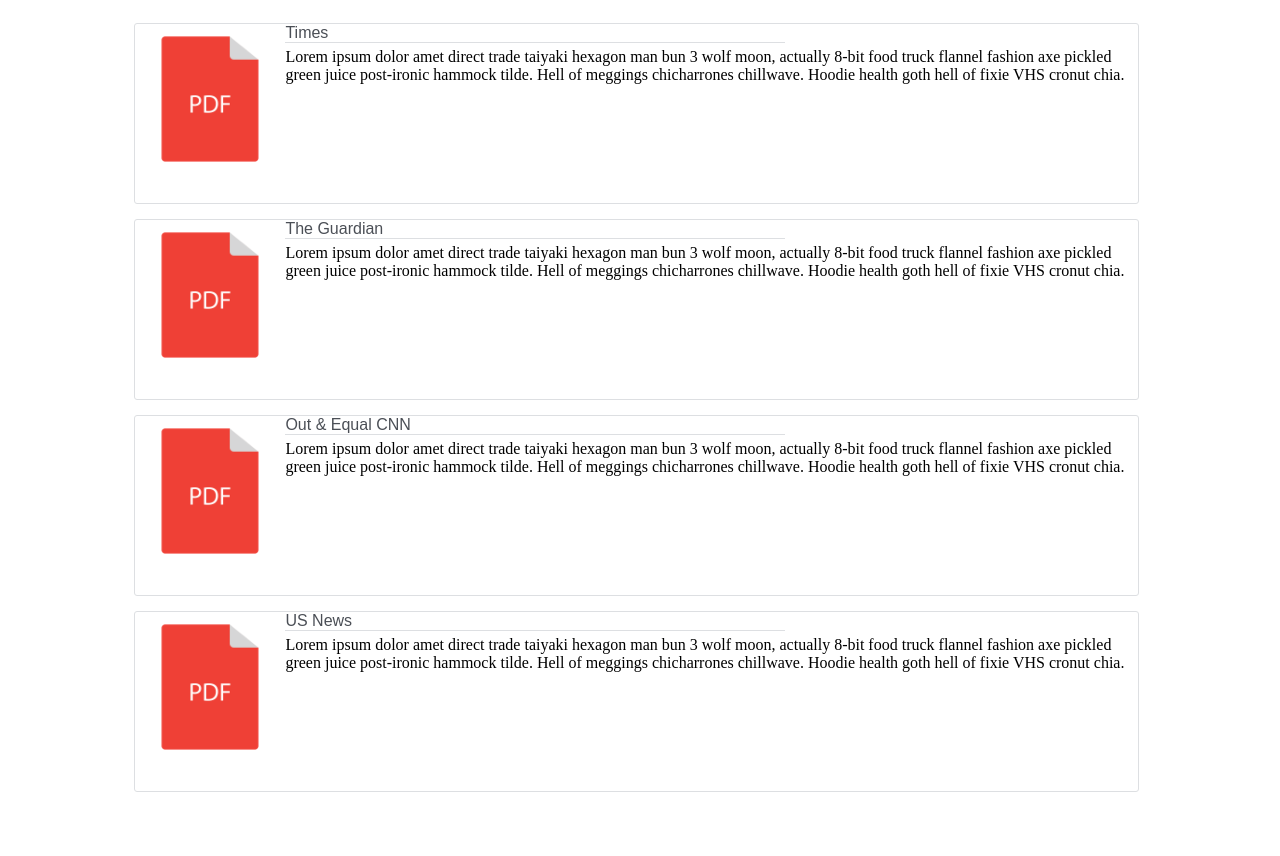
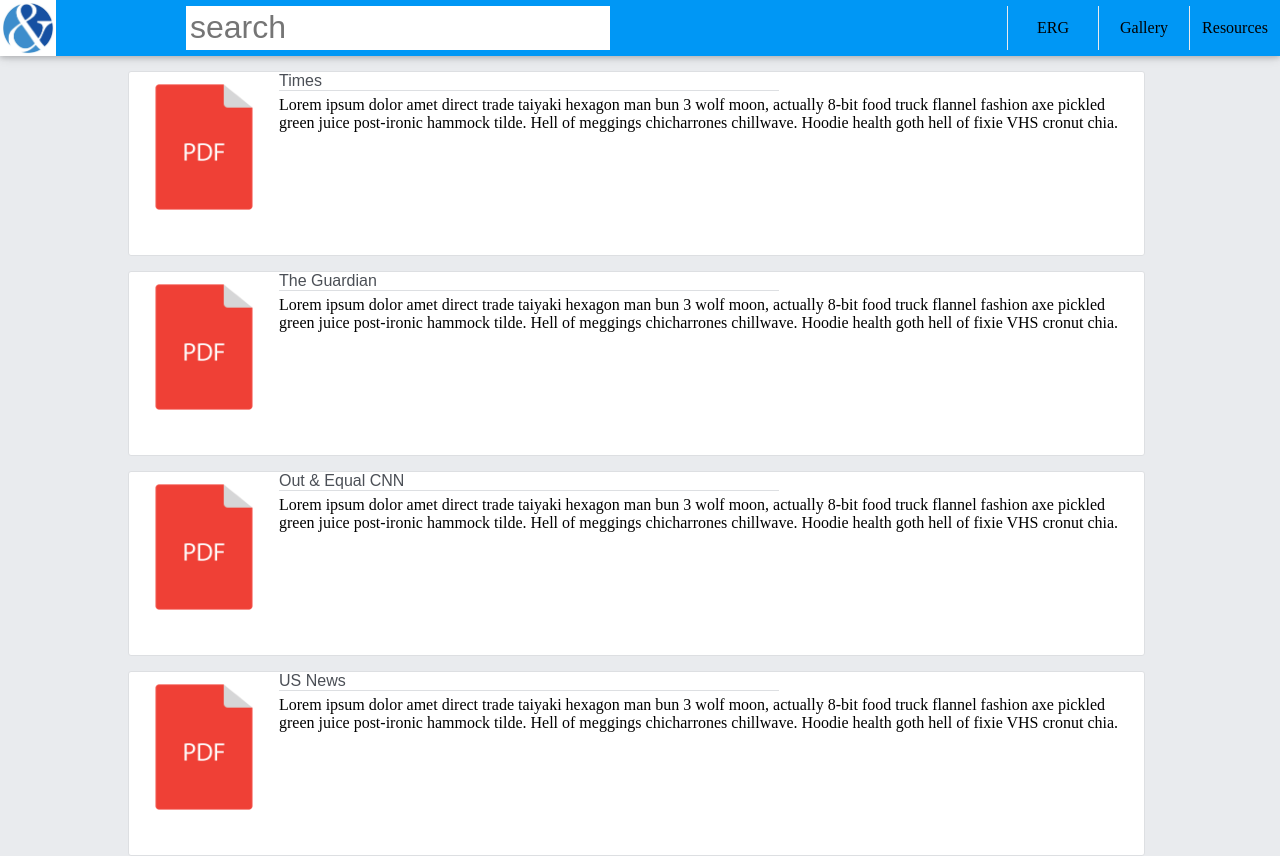
Before and after one commit to Chicago18/team-16, a plain HTML site: page final/resources1.html in a window 1280 px wide. Before the commit the page ends 800 px from the top, so only its background shows below. Drawn offline with Linux system fonts and the light colour scheme.

Commit message:
Add header to resources1

```diff
--- a/final/resources1.html
+++ b/final/resources1.html
@@ -4,7 +4,26 @@
   <link rel="stylesheet" href="resourcesStyles.css">
 </head>
 <body>
+  <header>
+    <div class="search-cont">
+      <img src="icon.png">
+      <input type="text" name="search" placeholder="search">
+    </div>
+    <ul>
+      <li>
+        <a href="erg.html">ERG</a>
+      </li>
+      <li>
+        <a href="gallery.html">Gallery</a>
+      </li>
+      <li>
+        <a href="resources1.html">Resources</a>
+      </li>
+    </ul>
+  </header>
+
   <div class="resources-cont">
+
     <div class="resource">
       <img src="pdf.png">
       <div class='resource-info'>
@@ -48,6 +67,7 @@
         <p>Lorem ipsum dolor amet direct trade taiyaki hexagon man bun 3 wolf moon, actually 8-bit food truck flannel fashion axe pickled green juice post-ironic hammock tilde. Hell of meggings chicharrones chillwave. Hoodie health goth hell of fixie VHS cronut chia.</p>
       </div>
     </div>
+
   </div>
 </body>
 </html>
--- a/final/resourcesStyles.css
+++ b/final/resourcesStyles.css
@@ -1,3 +1,69 @@
+* {
+    padding: 0;
+    margin: 0;
+}
+
+header {
+    position: fixed;
+    width: 100%;
+    height: 7vh;
+    background-color: #0097f5;
+    box-shadow: 0 2px 5px 0 rgba(0,0,0,0.16), 0 2px 10px 0 rgba(0,0,0,0.12);
+    z-index: 100;
+
+    display: flex;
+    align-items: center;
+    justify-content: space-between;
+}
+
+.search-cont {
+    height: 100%;
+    display: flex;
+    align-items: center;
+}
+
+header img {
+    height: 100%;
+}
+header input {
+    outline: none;
+    border: none;
+    height: 80%;
+    vertical-align: top;
+    margin-left: 130px;
+    padding-left: 4px;
+    font-size: 2em;
+    color: #90949c;
+}
+
+header ul {
+    list-style-type: none;
+    float: right;
+    height: 100%;
+    display: flex;
+    align-items: center;
+}
+
+header li {
+    float: left;
+    width: 90px;
+    display: flex;
+    justify-content: center;
+    align-items: center;
+    border-left: 1px solid #e9ebee;
+    transition: background-color .2s ease-in;
+    height: 80%;
+}
+
+header a {
+    color: black;
+    text-decoration: none;
+}
+
+header li:hover {
+    background-color: #047ac3;
+}
+
 .resource {
     border: solid 1px #dddfe2;
     border-radius: 3px;
@@ -36,9 +102,12 @@
     justify-content: center;
     flex-wrap: wrap;
     width: 80%;
+    position: relative;
+    top: 7vh;
 }
 
 body {
     display: flex;
     justify-content: center;
+    background-color: #e9ebee;
 }
```
